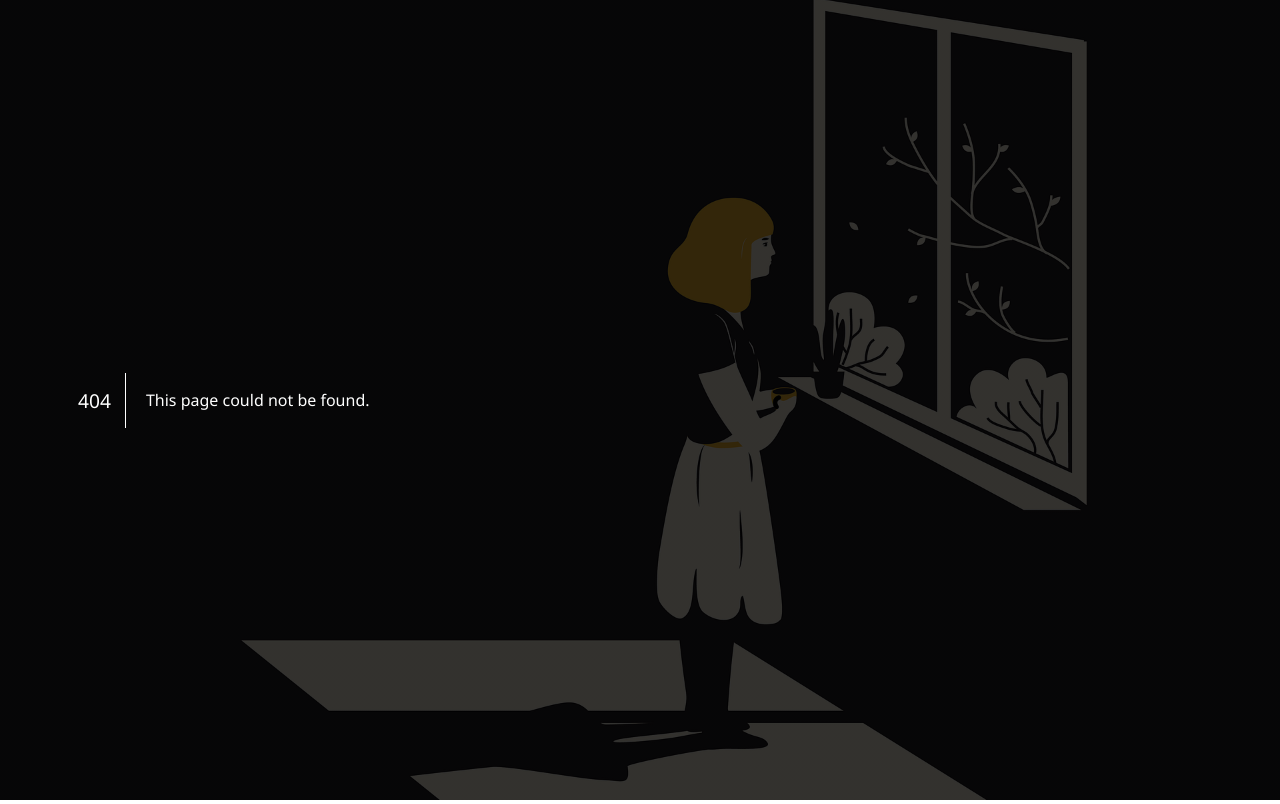
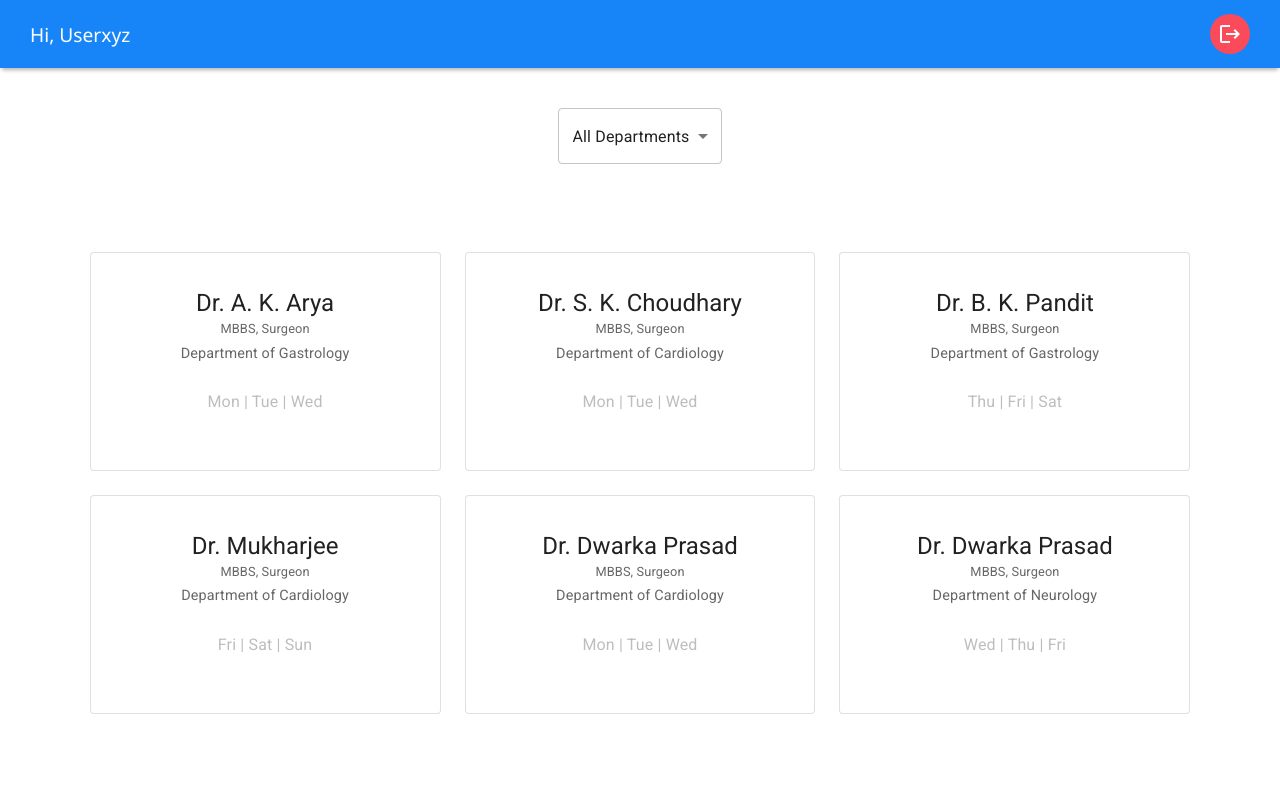
Before and after one commit to SandeepKrSuman/medcare, a React (Create React App) app: page /dashboard/staff/available-doctors in a window 1280 px wide. Before the commit this address had no page. Built offline with nearby package versions, Linux system fonts and the light colour scheme.

Commit message:
Available Doctors

```diff
--- a/src/App.js
+++ b/src/App.js
@@ -19,6 +19,7 @@ import StaffList from "./components/Dashboard/Admin/StaffList/StaffList";
 import GenerateStats from "./components/Dashboard/Admin/GenerateStats/GenerateStats";
 import ViewFeedbacks from "./components/Dashboard/Admin/Feedbacks/ViewFeedbacks";
 import VerifyUser from "./components/Dashboard/Admin/VerifyUser/VerifyUser";
+import AvailableDoctors from "./components/Dashboard/Staff/AvailableDoctors/AvailableDoctors";
 
 function App() {
   return (
@@ -66,6 +67,11 @@ function App() {
 
         {/* Staff Dashboard */}
         <Route path="/dashboard/staff" exact element={<StaffDash />} />
+        <Route
+          path="/dashboard/staff/available-doctors"
+          exact
+          element={<AvailableDoctors />}
+        />
 
         {/* Admin Dashboard */}
         <Route path="/dashboard/admin" exact element={<AdminDash />} />
--- /dev/null
+++ b/src/components/Dashboard/Staff/AvailableDoctors/AvailableDoctors.js
@@ -0,0 +1,104 @@
+import React, { useEffect, useState } from "react";
+import { Grid } from "@mui/material";
+import Navbar from "../../../Navbar/Navbar";
+import DocListCard from "./DocListCard";
+import SelectInput from "../../../SelectInput/SelectInput";
+import styles from "./AvailableDoctors.module.css";
+
+const doctors = [
+  {
+    name: "Dr. A. K. Arya",
+    speciality: "MBBS, Surgeon",
+    department: "Gastrology",
+    days: ["Mon", "Tue", "Wed"],
+    date: "30 Jan 2023",
+    time: "6pM - 7pM",
+    payment: false,
+  },
+  {
+    name: "Dr. S. K. Choudhary",
+    speciality: "MBBS, Surgeon",
+    department: "Cardiology",
+    days: ["Mon", "Tue", "Wed"],
+    date: "30 Jan 2023",
+    time: "6pM - 7pM",
+    payment: false,
+  },
+  {
+    name: "Dr. B. K. Pandit",
+    speciality: "MBBS, Surgeon",
+    department: "Gastrology",
+    days: ["Thu", "Fri", "Sat"],
+    date: "30 Jan 2023",
+    time: "6pM - 7pM",
+    payment: true,
+  },
+  {
+    name: "Dr. Mukharjee",
+    speciality: "MBBS, Surgeon",
+    department: "Cardiology",
+    days: ["Fri", "Sat", "Sun"],
+    date: "30 Jan 2023",
+    time: "6pM - 7pM",
+    payment: true,
+  },
+  {
+    name: "Dr. Dwarka Prasad",
+    speciality: "MBBS, Surgeon",
+    department: "Cardiology",
+    days: ["Mon", "Tue", "Wed"],
+    date: "30 Jan 2023",
+    time: "6pM - 7pM",
+    payment: true,
+  },
+  {
+    name: "Dr. Dwarka Prasad",
+    speciality: "MBBS, Surgeon",
+    department: "Neurology",
+    days: ["Wed", "Thu", "Fri"],
+    date: "30 Jan 2023",
+    time: "6pM - 7pM",
+    payment: false,
+  },
+];
+
+const options = ["All Departments", "Cardiology", "Gastrology", "Neurology"];
+
+export default function AvailableDoctors() {
+  const [department, setDepartment] = useState("All Departments");
+  const [docs, setDocs] = useState(doctors);
+
+  useEffect(() => {
+    if (department === "All Departments") {
+      setDocs(doctors);
+    } else {
+      const filteredData = doctors.filter(
+        (appointment) => appointment.department === department
+      );
+      setDocs(filteredData);
+    }
+  }, [department]);
+
+  return (
+    <div className={styles.container}>
+      <Navbar />
+      <div className={styles.filterContainer}>
+        <SelectInput
+          label=""
+          value={department}
+          setValue={setDepartment}
+          options={options}
+        />
+      </div>
+      <div className={styles.cardContainer}>
+        <Grid container spacing={3}>
+          {docs.map((doctor, index) => (
+            <Grid key={index} item xs={12} md={6} lg={4}>
+              <DocListCard doctor={doctor} />
+            </Grid>
+          ))}
+        </Grid>
+      </div>
+    </div>
+  );
+}
--- /dev/null
+++ b/src/components/Dashboard/Staff/AvailableDoctors/AvailableDoctors.module.css
@@ -0,0 +1,30 @@
+.container {
+    display: flex;
+    flex-direction: column;
+    justify-content: flex-start;
+}
+
+.filterContainer {
+    width: 100%;
+    display: flex;
+    justify-content: center;
+    align-items: center;
+    padding: 40px 3%;
+}
+
+.cardContainer {
+    display: flex;
+    flex: 1;
+    justify-content: center;
+    align-items: center;
+    padding: 3% 7% 7% 7%;
+}
+
+@media screen and (max-width: 767px) {
+    .cardContainer {
+        max-width: 100%;
+        width: 100%;
+        padding-left: 3%;
+        padding-right: 3%;
+    }
+}
--- /dev/null
+++ b/src/components/Dashboard/Staff/AvailableDoctors/DocListCard.js
@@ -0,0 +1,31 @@
+import React from "react";
+import Card from "@mui/material/Card";
+import CardContent from "@mui/material/CardContent";
+import Typography from "@mui/material/Typography";
+
+export default function DocListCard(props) {
+  return (
+    <Card sx={{ maxWidth: "100%", textAlign: "center" }} variant="outlined">
+      <CardContent>
+        <br />
+        <Typography variant="h5" component="div">
+          {props.doctor.name}
+        </Typography>
+        <Typography sx={{ mb: 0.5, fontSize: "0.8rem" }} color="text.secondary">
+          {props.doctor.speciality}
+        </Typography>
+        <Typography sx={{ mb: 3, fontSize: "0.9rem" }} color="text.secondary">
+          {`Department of ${props.doctor.department}`}
+        </Typography>
+        <Typography
+          variant="subtitle1"
+          sx={{ mb: 1.5 }}
+          color="rgba(0, 0, 0, 0.26)"
+        >
+          {props.doctor.days.join(" | ")}
+        </Typography>
+        <br />
+      </CardContent>
+    </Card>
+  );
+}
```
